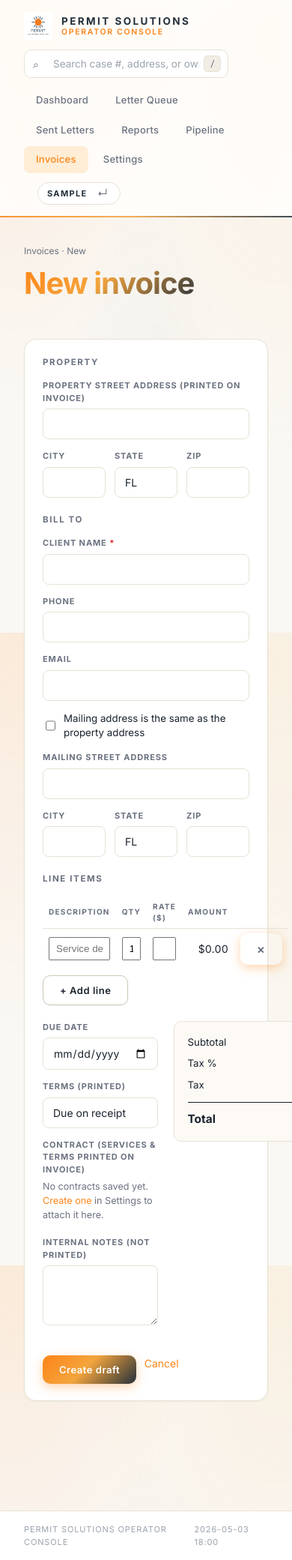
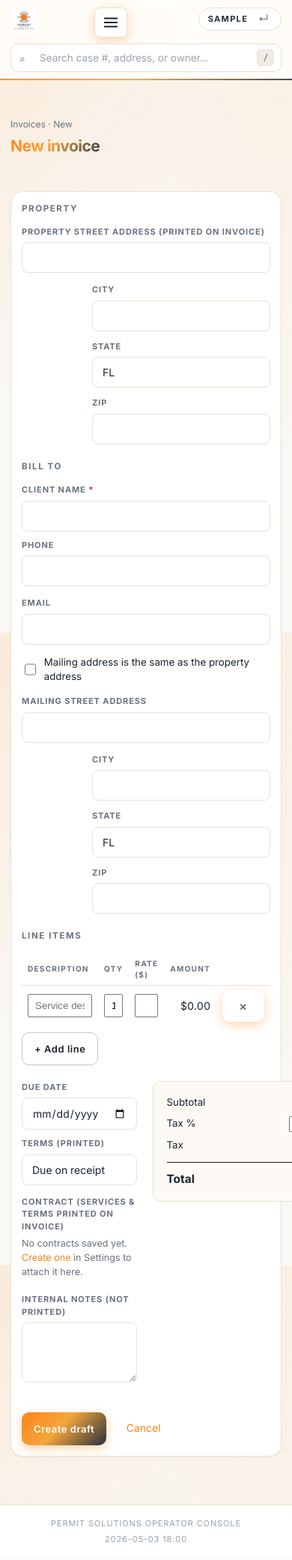
Before and after one commit to victorlazarus32/Permit-Solutions-Automation, a Flask app: page /invoices/new in a window 390 px wide; the page is wider, and only the part inside the window is pictured. Shown: that part at 75% size. After the commit the page ends 2057 px from the top of that part, so only its background shows below. Run offline with Flask 3, Linux system fonts and the light colour scheme; the visitor is signed in with stand-in values (Sample User, id 1); data that the repository does not hold is empty; parts of the project's set-up code (start-up, migrations or seed data) failed here and were passed over.

Commit message:
feat(mobile): hamburger nav + phone-friendly layout
Adds a 640px-and-below breakpoint with:
- Hamburger button replaces the horizontal nav; tapping toggles a
  vertical dropdown. Auto-closes after a nav link is tapped.
- Topbar reflows: logo only (drop brand tagline), quick-search becomes
  full-width on its own row.
- Wide data tables become horizontally scrollable within their card
  (so columns stay readable instead of squishing illegibly).
- Forms stack vertically (address city/state/zip too).
- Buttons get 44px min tap target (iOS guideline).
- Tighter card padding, smaller hero text, simpler footer.

Desktop layout completely untouched — all changes are inside the new
@media (max-width: 640px) block.

Co-Authored-By: Claude Opus 4.7 <noreply@anthropic.com>

```diff
--- a/app/static/style.css
+++ b/app/static/style.css
@@ -1651,3 +1651,94 @@ details[open] .intake-section-title::after { content: "−"; background: var(--i
   .topnav       { flex-wrap: wrap; }
   .form-row     { grid-template-columns: 1fr; }
 }
+
+/* ===== Mobile hamburger button (visible only on phones) ===== */
+.mobile-menu-toggle {
+  display: none;
+  background: rgba(255,255,255,0.6);
+  border: 1px solid var(--border);
+  border-radius: 8px;
+  padding: 8px 10px;
+  cursor: pointer;
+  color: var(--ink);
+  align-items: center;
+  justify-content: center;
+}
+.mobile-menu-toggle:active { background: var(--surface-2, #f4f4f0); }
+
+/* ===== Phone-sized layout (<= 640px) ===== */
+@media (max-width: 640px) {
+  /* Tighter topbar — show hamburger, hide nav until tapped */
+  .topbar {
+    flex-direction: row;
+    flex-wrap: wrap;
+    padding: 10px 14px;
+    gap: 8px;
+  }
+  .brand-logo { width: 36px; height: 36px; }
+  .brand-text { display: none; }                    /* free up space; logo alone IDs the brand */
+  .quick-search {
+    order: 99;                                       /* drops below the rest as full-width */
+    flex-basis: 100%;
+    max-width: 100%;
+    margin: 0;
+  }
+  .topbar-user { font-size: 0.82rem; }
+  .mobile-menu-toggle { display: inline-flex; }
+  .topnav {
+    display: none;
+    flex-basis: 100%;
+    flex-direction: column;
+    gap: 0;
+    margin-top: 6px;
+    padding-top: 6px;
+    border-top: 1px solid var(--border);
+  }
+  .topnav.topnav-open { display: flex; }
+  .topnav a {
+    padding: 12px 8px;
+    border-radius: 6px;
+    font-size: 0.98rem;
+  }
+
+  /* Content padding */
+  .container { padding: 14px; }
+
+  /* Hero scale-down */
+  .hero h1 { font-size: 1.5rem; }
+  .hero-sub { font-size: 0.92rem; }
+
+  /* Wide tables: horizontal scroll wrapper so columns stay readable */
+  .data-table {
+    display: block;
+    overflow-x: auto;
+    -webkit-overflow-scrolling: touch;
+    white-space: nowrap;
+    border: 1px solid var(--border);
+    border-radius: 8px;
+  }
+  .data-table thead, .data-table tbody, .data-table tr { display: table; width: 100%; table-layout: auto; }
+  .data-table td, .data-table th { white-space: nowrap; }
+  .cell-narrative {
+    white-space: normal;
+    max-width: 220px;
+    word-wrap: break-word;
+  }
+
+  /* Forms stack vertically */
+  .form-row, .form-row.addr-csz { display: flex; flex-direction: column; gap: 10px; }
+  .form-row .form-field, .form-row.addr-csz .form-field { max-width: 100% !important; }
+
+  /* Bigger tap targets on buttons / chips */
+  .btn-primary, .btn-secondary { min-height: 44px; padding: 10px 16px; }
+  .btn-tiny { min-height: 36px; padding: 6px 10px; }
+
+  /* Action cards full-width and tighter padding */
+  .lead-card { padding: 14px; }
+  .lead-hero-row { flex-direction: column; align-items: flex-start; gap: 8px; }
+  .lead-kv .kv { flex-direction: column; align-items: flex-start; gap: 2px; }
+  .lead-kv .k { font-size: 0.78rem; }
+
+  /* Footer simpler */
+  .footer { flex-direction: column; gap: 4px; text-align: center; padding: 16px; }
+}
--- a/app/templates/base.html
+++ b/app/templates/base.html
@@ -30,7 +30,16 @@
     <div class="qs-results" id="qs-results" hidden></div>
   </div>
 
-  <nav class="topnav">
+  <button type="button" class="mobile-menu-toggle"
+          aria-label="Toggle menu" aria-controls="primary-nav" aria-expanded="false">
+    <svg width="22" height="22" viewBox="0 0 24 24" fill="none" stroke="currentColor" stroke-width="2" stroke-linecap="round">
+      <line x1="3" y1="6" x2="21" y2="6"></line>
+      <line x1="3" y1="12" x2="21" y2="12"></line>
+      <line x1="3" y1="18" x2="21" y2="18"></line>
+    </svg>
+  </button>
+
+  <nav class="topnav" id="primary-nav">
     <a href="{{ url_for('dashboard') }}" {% if request.endpoint == 'dashboard' %}class="active"{% endif %}>Dashboard</a>
     <a href="{{ url_for('queue') }}"     {% if request.endpoint == 'queue'     %}class="active"{% endif %}>Letter Queue</a>
     <a href="{{ url_for('sent') }}"      {% if request.endpoint == 'sent'      %}class="active"{% endif %}>Sent Letters</a>
@@ -72,6 +81,24 @@
 </footer>
 
 <script>
+/* ===== Mobile menu toggle ===== */
+(function() {
+  var btn = document.querySelector('.mobile-menu-toggle');
+  var nav = document.getElementById('primary-nav');
+  if (!btn || !nav) return;
+  btn.addEventListener('click', function() {
+    var open = nav.classList.toggle('topnav-open');
+    btn.setAttribute('aria-expanded', String(open));
+  });
+  // Auto-close after clicking a nav link
+  nav.querySelectorAll('a').forEach(function(a) {
+    a.addEventListener('click', function() {
+      nav.classList.remove('topnav-open');
+      btn.setAttribute('aria-expanded', 'false');
+    });
+  });
+})();
+
 /* ===== Toast auto-dismiss ===== */
 (function() {
   document.querySelectorAll('.toast').forEach(function(t) {
```
